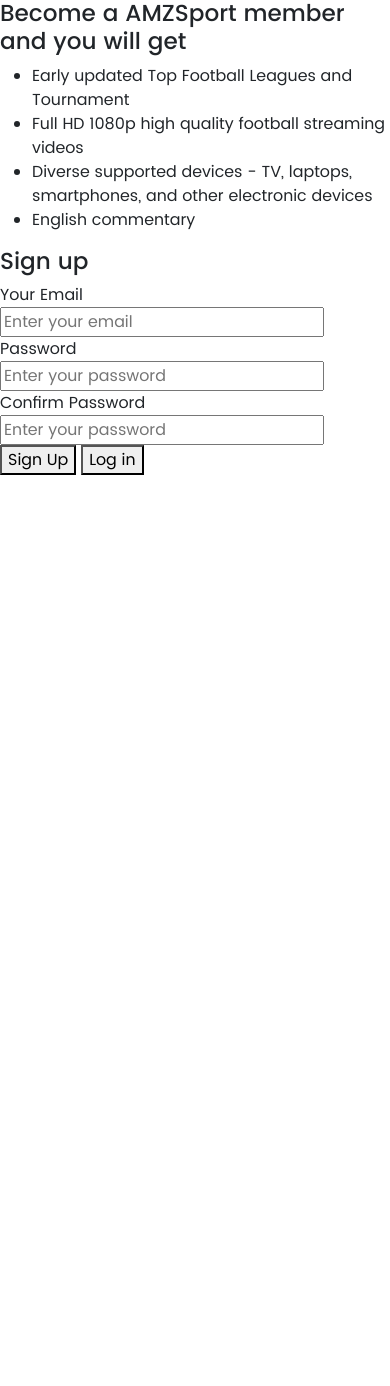
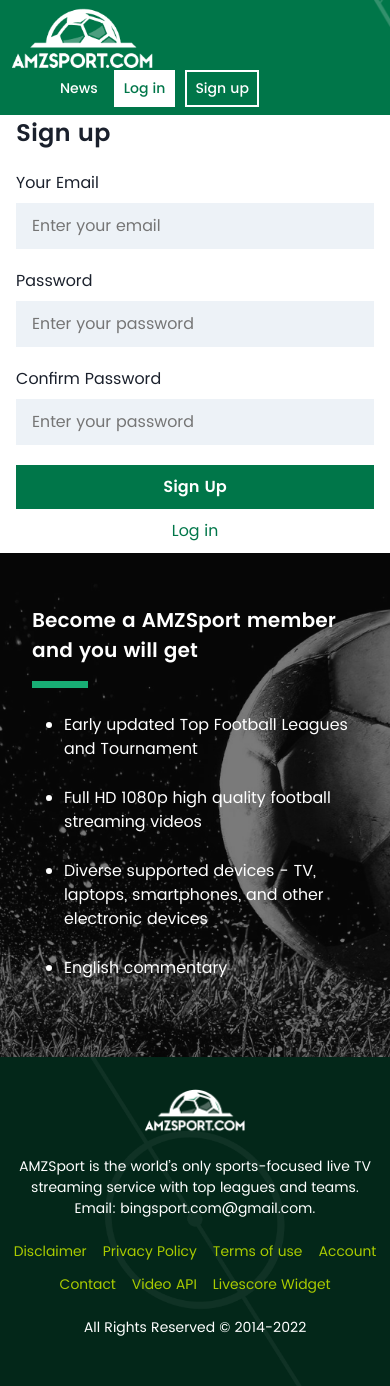
Before and after one commit to trieudung2509/amzsports, a PHP site: page /page-login.php in a window 390 px wide. Before the commit the page ends 475 px from the top, so only its background shows below. Run offline with PHP 8.4, Linux system fonts and the light colour scheme.

Commit message:
fix: mobile all page

```diff
--- a/css/main.css
+++ b/css/main.css
@@ -1523,3 +1548,149 @@ button,
   font-weight: 400;
   line-height: 21px;
 }
+
+.login-body {
+  display: -webkit-box;
+  display: -ms-flexbox;
+  display: flex;
+  -webkit-box-pack: center;
+      -ms-flex-pack: center;
+          justify-content: center;
+  padding: 40px;
+  width: 80%;
+  margin: auto;
+}
+@media only screen and (max-width: 991px) {
+  .login-body {
+    width: 100%;
+    -webkit-box-orient: vertical;
+    -webkit-box-direction: normal;
+        -ms-flex-direction: column;
+            flex-direction: column;
+    padding: 0;
+  }
+  .login-body .block-login-right {
+    -webkit-box-ordinal-group: 2;
+        -ms-flex-order: 1;
+            order: 1;
+    width: 100% !important;
+  }
+  .login-body .block-login-left {
+    -webkit-box-ordinal-group: 3;
+        -ms-flex-order: 2;
+            order: 2;
+    width: 100% !important;
+  }
+}
+.login-body .block-login-left {
+  padding: 52px 32px;
+  width: 50%;
+  background: url("../images/background-login.png") no-repeat;
+  background-size: cover;
+}
+.login-body .block-login-left .title-item-left {
+  font-size: 24px;
+  color: #ffffff;
+  font-weight: 600;
+  line-height: 36px;
+}
+@media only screen and (max-width: 991px) {
+  .login-body .block-login-left .title-item-left {
+    font-size: 20px;
+    color: #ffffff;
+    font-weight: 600;
+    line-height: 30px;
+  }
+}
+.login-body .block-login-left .line-green {
+  width: 56px;
+  height: 7px;
+  background: #18ad74;
+  margin: 16px 0;
+}
+.login-body .block-login-left .content-item-left {
+  margin: 25px 0;
+  font-size: 20px;
+  color: #ffffff;
+  font-weight: 400;
+  line-height: 30px;
+}
+@media only screen and (max-width: 991px) {
+  .login-body .block-login-left .content-item-left {
+    font-size: 16px;
+    color: #ffffff;
+    font-weight: 400;
+    line-height: 24px;
+  }
+}
+.login-body .block-login-right {
+  width: 50%;
+  display: -webkit-box;
+  display: -ms-flexbox;
+  display: flex;
+  -webkit-box-pack: center;
+      -ms-flex-pack: center;
+          justify-content: center;
+}
+.login-body .block-login-right .content-login-right {
+  width: 70%;
+}
+@media only screen and (max-width: 991px) {
+  .login-body .block-login-right .content-login-right {
+    width: 100%;
+    margin: 0 16px;
+  }
+}
+.login-body .block-login-right .content-login-right .title-item-right {
+  font-size: 24px;
+  color: #1a202c;
+  font-weight: 600;
+  line-height: 36px;
+}
+.login-body .block-login-right .content-login-right .box-input {
+  margin: 20px 0;
+}
+.login-body .block-login-right .content-login-right .box-input .input-login {
+  width: 100%;
+  border: none;
+  background: #edf2f7;
+  padding: 11px 16px;
+}
+.login-body .block-login-right .content-login-right .box-input .label-input {
+  font-size: 16px;
+  color: #1a202c;
+  font-weight: 400;
+  line-height: 24px;
+  margin-bottom: 8px;
+}
+.login-body .block-login-right .content-login-right .btn-submit {
+  width: 100%;
+  border: none;
+  background: #ffffff;
+  padding: 10px;
+  font-size: 16px;
+  color: #007649;
+  font-weight: 400;
+  line-height: 24px;
+}
+.login-body .block-login-right .content-login-right .btn-submit:active {
+  background: #007649;
+  font-size: 16px;
+  color: #ffffff;
+  font-weight: 600;
+  line-height: 24px;
+}
+.login-body .block-login-right .content-login-right .active {
+  background: #007649;
+  font-size: 16px;
+  color: #ffffff;
+  font-weight: 600;
+  line-height: 24px;
+}
+
+a.link-news {
+  font-size: 14px;
+  color: #fff;
+  font-weight: 500;
+  line-height: 21px;
+}
--- a/page-login.php
+++ b/page-login.php
@@ -1,6 +1,12 @@
 <?php include "templates/head.php"; ?>
 <body>
-
+<header class="main-header">
+	<div class="container">
+		<?php
+				include "templates/header-login.php";
+		?>
+  </div>
+</header>
   <div class="login-body">
     <div class="block-login-left">
       <h3 class="title-item-left">Become a AMZSport member and you will get</h3>
@@ -34,7 +40,7 @@
       </div>
     </div>
   </div>
-
+  <?php include "templates/footer.php"; ?>
 </body>
 
 </html>
--- a/page-match.php
+++ b/page-match.php
@@ -31,7 +31,7 @@
             </div>
             <div class="block-play">
               <div class="match-play">
-                  <img src="/images/match.png" alt="">
+              <iframe width="100%" height="627" src="https://www.youtube.com/embed/Sikw3GVqlFY" title="YouTube video player" frameborder="0" allow="accelerometer; autoplay; clipboard-write; encrypted-media; gyroscope; picture-in-picture" allowfullscreen></iframe>
                   <div class="match-server">
                       <ul class="server-list">
                         <li class="active">
--- a/scss/_header.scss
+++ b/scss/_header.scss
@@ -60,16 +60,29 @@
 				color: #fff;
 				padding: 6px 8px;
 			}
+			.avatar-logined {
+				text-align: right;
+				padding-top: 15px;
+				display: none;
+				@include mq(max_xs) {
+					display: block;
+				}
+				img {
+					width: 55%;
+					object-fit: cover;
+				}
+			}
 		}
 	}
 	.navbar-menu {
 		padding-bottom: 0px;
 		padding-top: 20px;
-		@include mq(max_xs) {
-			overflow: scroll;
-		}
+		// @include mq(max_xs) {
+		// 	overflow: scroll;
+		// }
 		.navbar-nav {
 			position: relative;
+			flex-direction: row;
 			@include mq(max_xs) {
 				flex-direction: row;
 			}
@@ -77,6 +90,9 @@
 		li.nav-item {
 			padding: 10px 0px 5px 15px;
 			transition: all 0.5s ease-in-out;
+			@include mq(max_xs) {
+				width: 160px;
+			}
 			&:hover {
 				.children-menu {
 					display: block;
@@ -109,6 +125,9 @@
 				padding: 20px 0px 20px 15px;
 				display: none;
 				box-shadow: 0px 12px 12px rgba(0, 0, 0, 0.1);
+				@include mq(max_xs) {
+          left: -15px;
+        }
 				a.header-chil {
 					@include style-font(14px, #007649, 400);
 					line-height: 31px;
--- a/scss/_page-login.scss
+++ b/scss/_page-login.scss
@@ -2,7 +2,7 @@
 @import "variables";
 @import "mixins";
 
-@mixin style-font($size, $color, $weight, $lineHeight) {
+@mixin style-font1($size, $color, $weight, $lineHeight) {
   font-size: $size;
   color: $color;
   font-weight: $weight;
@@ -34,9 +34,9 @@
     background: url("../images/background-login.png") no-repeat;
     background-size: cover;
     .title-item-left {
-      @include style-font(24px, #ffffff, 600, 36px);
+      @include style-font1(24px, #ffffff, 600, 36px);
       @include mq(max_md) {
-        @include style-font(20px, #ffffff, 600, 30px);
+        @include style-font1(20px, #ffffff, 600, 30px);
       }
     }
     .line-green {
@@ -47,9 +47,9 @@
     }
     .content-item-left {
       margin: 25px 0;
-      @include style-font(20px, #ffffff, 400, 30px);
+      @include style-font1(20px, #ffffff, 400, 30px);
       @include mq(max_md) {
-        @include style-font(16px, #ffffff, 400, 24px);
+        @include style-font1(16px, #ffffff, 400, 24px);
       }
     }
   }
@@ -64,7 +64,7 @@
         margin: 0 16px;
       }
       .title-item-right {
-        @include style-font(24px, #1a202c, 600, 36px);
+        @include style-font1(24px, #1a202c, 600, 36px);
       }
       .box-input {
         margin: 20px 0;
@@ -75,7 +75,7 @@
           padding: 11px 16px;
         }
         .label-input {
-          @include style-font(16px, #1a202c, 400, 24px);
+          @include style-font1(16px, #1a202c, 400, 24px);
           margin-bottom: 8px;
         }
       }
@@ -84,16 +84,20 @@
         border: none;
         background: #ffffff;
         padding: 10px;
-        @include style-font(16px, #007649, 400, 24px);
+        @include style-font1(16px, #007649, 400, 24px);
       }
       .btn-submit:active {
         background: #007649;
-        @include style-font(16px, #ffffff, 600, 24px);
+        @include style-font1(16px, #ffffff, 600, 24px);
       }
       .active {
         background: #007649;
-        @include style-font(16px, #ffffff, 600, 24px);
+        @include style-font1(16px, #ffffff, 600, 24px);
       }
     }
   }
 }
+
+a.link-news {
+  @include style-font1(14px,#fff, 500,21px);
+}
--- a/scss/_page-match.scss
+++ b/scss/_page-match.scss
@@ -238,7 +238,7 @@
 
           .total-win {
             position: relative;
-            width: 310px;
+            width: 325px;
             height: 24px;
             background: #EDF2F7;
             @include mq(max_md) {
@@ -499,6 +499,7 @@
 
 .match-news {
   margin-top: 30px;
+  margin-bottom: 50px;
   @include mq(max_xs) {
     margin-top: 0px;
   }
--- a/templates/head.php
+++ b/templates/head.php
@@ -2,11 +2,11 @@
 <html lang="en">
 	<head>
 		<meta charset="UTF-8">
-		<title>Bing Trade</title>
+		<title>Amzsports</title>
 		<meta name="viewport" content="width=device-width, initial-scale=1.0">
 		<meta name="description" content="">
 		<meta name="author" content="">
-		<link data-n-head="ssr" rel="icon" type="image/x-icon" href="images/favicon.ico">
+		<link data-n-head="ssr" rel="icon" type="image/x-icon" href="../images/logo.png">
 
 		<!-- STYLESHEET -->
 		<link rel="stylesheet" type="text/css" href="css/bootstrap.min.css">
--- /dev/null
+++ b/templates/header-login.php
@@ -0,0 +1,24 @@
+<div class="row g-0 justify-content-between align-items-center">
+			<nav class="navbar navbar-top">
+					<a href="#" class="navbar-logo">
+								<img src="images/logo.png" alt="">
+							</a>
+					<div class="header-right-button">
+						<ul class="main-nav">
+								<li>
+										<a class="nav-link link-news">
+											News
+										</a>
+								</li>
+								<li>
+									<a href="page-login.php">
+										<button type="button" class="btn btn-login">Log in</button>
+									</a>
+								</li>
+								<li><a href="#">
+									<button type="button" class="btn btn-logup">Sign up</button>
+								</a></li>
+							</ul>
+					</div>
+			</nav>
+		</div>
--- a/templates/header.php
+++ b/templates/header.php
@@ -27,6 +27,11 @@
 								<li><a href="#">
 									<button type="button" class="btn btn-logup">Sign up</button>
 								</a></li>
+								<!-- <li class="avatar-logined">
+									<a href="">
+										<img src="../images/avatar.png" />
+									</a>
+								</li> -->
 							</ul>
 					</div>
 			</nav>
```
Also changed, not shown: other parts of css/main.css (+31 -6 lines), images/avatar.png (added). Lines whose indentation alone changed are shown as unchanged.
